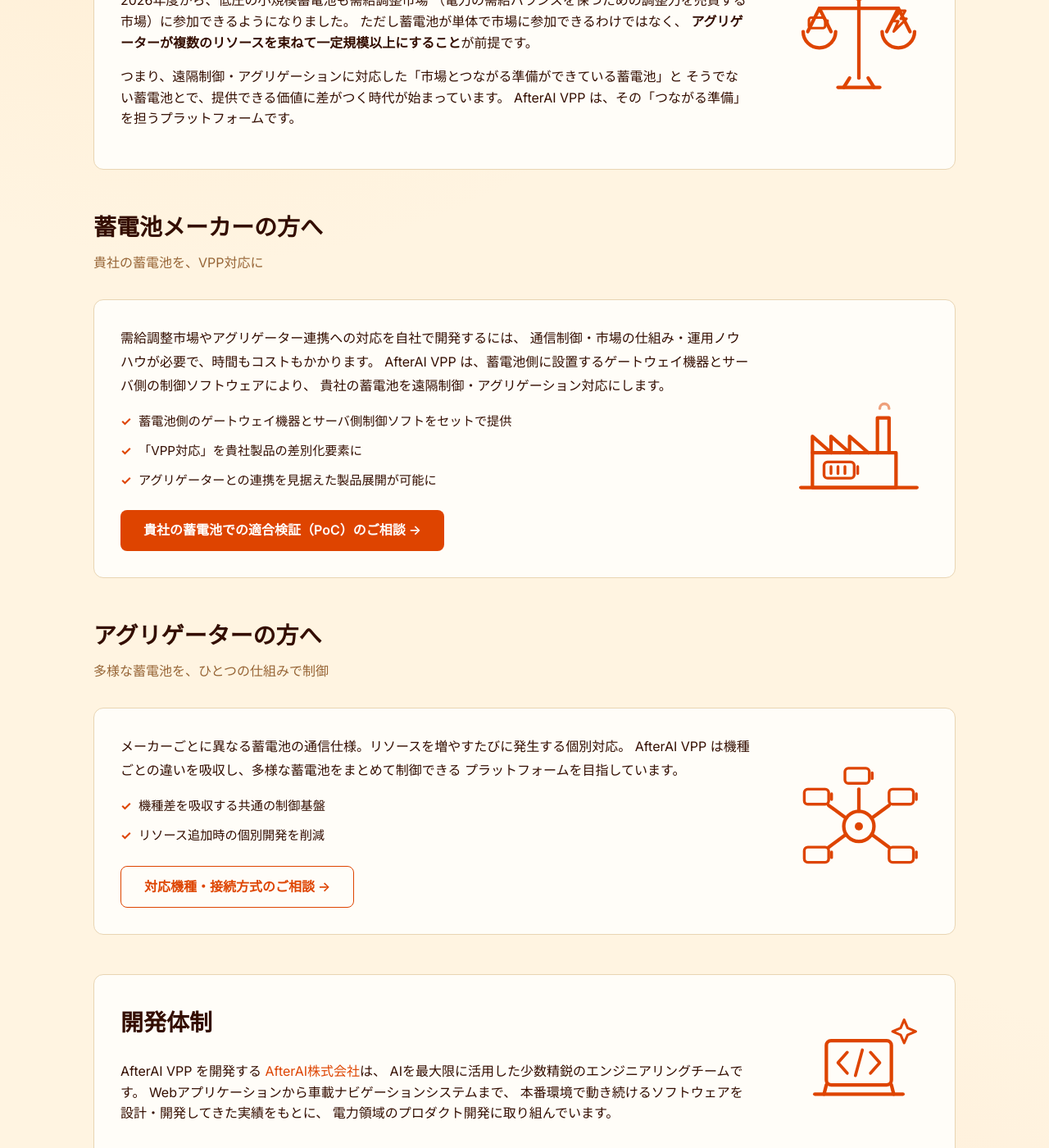
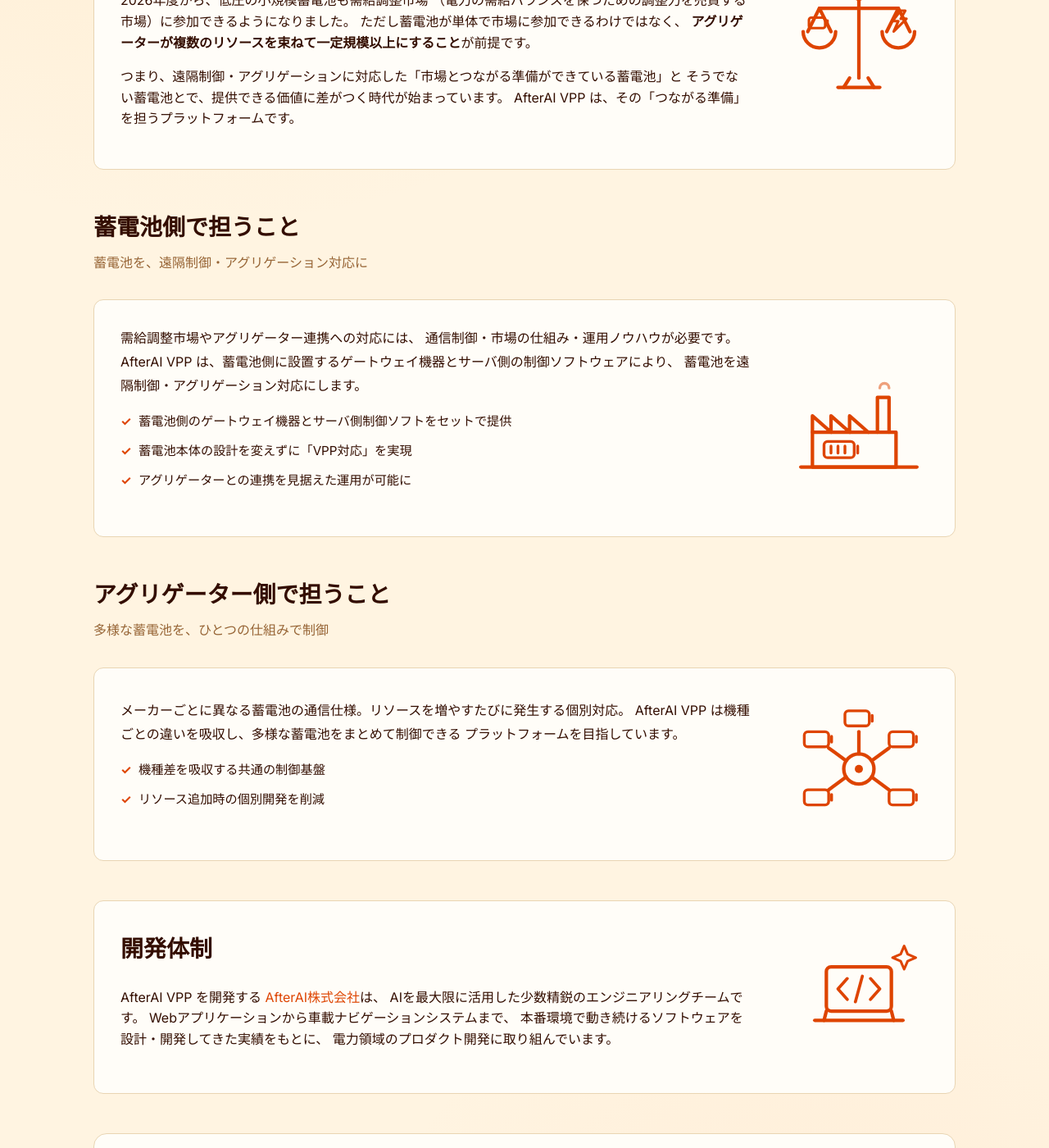
Before and after one commit to AfterAILab/AfterAILab.github.io, a Jekyll site: the page built from vpp.html, in a window 1280 px wide and 1400 px high, scrolled down 822 px. Shown: the whole window at 82% size. Built offline with Jekyll 4.4.1, drawn with Linux system fonts in a browser that asks for light colours; some of the changed text lies outside the part shown.

Commit message:
Tone down partner recruitment wording on the VPP pages
Replace the "early adopter partner wanted" badge, headings and PoC
call-to-action buttons on /vpp/ and /vpp/demo/ with neutral product
descriptions and a plain contact line.

Co-Authored-By: Claude Fable 5.1 <noreply@anthropic.com>

```diff
--- a/vpp-demo.html
+++ b/vpp-demo.html
@@ -108,8 +108,8 @@ excerpt: AfterAI VPP の PoC 結果。工場の試験設備で、制御ソフト
 
 <section class="demo-card">
     <p>
-        蓄電池メーカー様・アグリゲーター様との適合検証（PoC）のご相談を受け付けています。
-        <a href="mailto:info@afterai.dev" style="color:var(--color-primary);">info@afterai.dev</a> までお問い合わせください。
+        AfterAI VPP に関するお問い合わせは
+        <a href="mailto:info@afterai.dev" style="color:var(--color-primary);">info@afterai.dev</a> で受け付けています。
         <a href="{{ '/vpp/' | relative_url }}" style="color:var(--color-primary);margin-left:8px;">AfterAI VPP について &rarr;</a>
     </p>
 </section>
--- a/vpp.html
+++ b/vpp.html
@@ -3,7 +3,7 @@ layout: default
 title: AfterAI VPP — 蓄電池を、VPPリソースに変える
 lang: ja
 permalink: /vpp/
-excerpt: 蓄電池の現場とアグリゲーターをつなぐVPPプラットフォーム「AfterAI VPP」。蓄電池メーカー様・アグリゲーター様の早期導入パートナーを募集しています。
+excerpt: 蓄電池の現場とアグリゲーターをつなぐVPPプラットフォーム「AfterAI VPP」。ゲートウェイ機器とサーバ側の制御ソフトウェアをセットで提供します。
 ---
 
 <style>
@@ -284,7 +284,7 @@ excerpt: 蓄電池の現場とアグリゲーターをつなぐVPPプラット
 <!-- Hero -->
 <section class="vpp-hero">
     <div class="vpp-hero-content">
-        <span class="vpp-badge">開発中 &middot; 早期導入パートナー募集</span>
+        <span class="vpp-badge">開発中 &middot; 2027年提供開始予定</span>
         <h1 class="vpp-hero-title">蓄電池を、<br>VPPリソースに変える。</h1>
         <p class="vpp-hero-description">
             AfterAI VPP は、蓄電池の現場とアグリゲーターをつなぐ VPP（仮想発電所）プラットフォームです。
@@ -389,23 +389,22 @@ excerpt: 蓄電池の現場とアグリゲーターをつなぐVPPプラット
 
 <!-- For battery makers -->
 <section class="vpp-section">
-    <h2 class="section-title">蓄電池メーカーの方へ</h2>
-    <p class="section-subtitle">貴社の蓄電池を、VPP対応に</p>
+    <h2 class="section-title">蓄電池側で担うこと</h2>
+    <p class="section-subtitle">蓄電池を、遠隔制御・アグリゲーション対応に</p>
 
     <div class="vpp-audience-card vpp-split">
         <div class="vpp-split-text">
             <p>
-                需給調整市場やアグリゲーター連携への対応を自社で開発するには、
-                通信制御・市場の仕組み・運用ノウハウが必要で、時間もコストもかかります。
+                需給調整市場やアグリゲーター連携への対応には、
+                通信制御・市場の仕組み・運用ノウハウが必要です。
                 AfterAI VPP は、蓄電池側に設置するゲートウェイ機器とサーバ側の制御ソフトウェアにより、
-                貴社の蓄電池を遠隔制御・アグリゲーション対応にします。
+                蓄電池を遠隔制御・アグリゲーション対応にします。
             </p>
             <ul class="vpp-points">
                 <li>蓄電池側のゲートウェイ機器とサーバ側制御ソフトをセットで提供</li>
-                <li>「VPP対応」を貴社製品の差別化要素に</li>
-                <li>アグリゲーターとの連携を見据えた製品展開が可能に</li>
+                <li>蓄電池本体の設計を変えずに「VPP対応」を実現</li>
+                <li>アグリゲーターとの連携を見据えた運用が可能に</li>
             </ul>
-            <a href="mailto:info@afterai.dev" class="btn">貴社の蓄電池での適合検証（PoC）のご相談 &rarr;</a>
         </div>
         <div class="vpp-illust" aria-hidden="true">
             <!-- メーカー：工場と蓄電池製品 -->
@@ -427,7 +426,7 @@ excerpt: 蓄電池の現場とアグリゲーターをつなぐVPPプラット
 
 <!-- For aggregators -->
 <section class="vpp-section">
-    <h2 class="section-title">アグリゲーターの方へ</h2>
+    <h2 class="section-title">アグリゲーター側で担うこと</h2>
     <p class="section-subtitle">多様な蓄電池を、ひとつの仕組みで制御</p>
 
     <div class="vpp-audience-card vpp-split">
@@ -441,7 +440,6 @@ excerpt: 蓄電池の現場とアグリゲーターをつなぐVPPプラット
                 <li>機種差を吸収する共通の制御基盤</li>
                 <li>リソース追加時の個別開発を削減</li>
             </ul>
-            <a href="mailto:info@afterai.dev" class="btn btn-outline">対応機種・接続方式のご相談 &rarr;</a>
         </div>
         <div class="vpp-illust" aria-hidden="true">
             <!-- アグリゲーター：多様な蓄電池を束ねるハブ -->
@@ -506,10 +504,9 @@ excerpt: 蓄電池の現場とアグリゲーターをつなぐVPPプラット
             <path d="M12 48 h8 M8 60 h12 M12 72 h8" opacity="0.55" stroke-width="2.6"/>
         </svg>
     </div>
-    <h2>早期導入パートナーを募集しています</h2>
+    <h2>お問い合わせ</h2>
     <p>
-        蓄電池メーカー様・アグリゲーター様との適合検証（PoC）・共同実証のご相談を受け付けています。<br>
-        まずはお気軽にお問い合わせください。
+        AfterAI VPP に関するお問い合わせは、下記の窓口で受け付けています。
     </p>
     <a href="mailto:info@afterai.dev" class="btn">info@afterai.dev へお問い合わせ &rarr;</a>
 </section>
```
